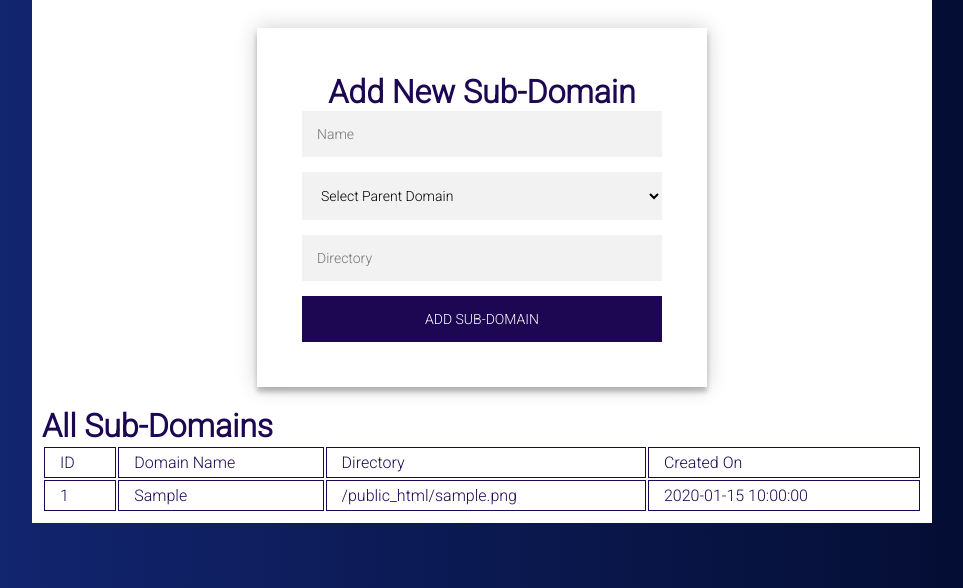
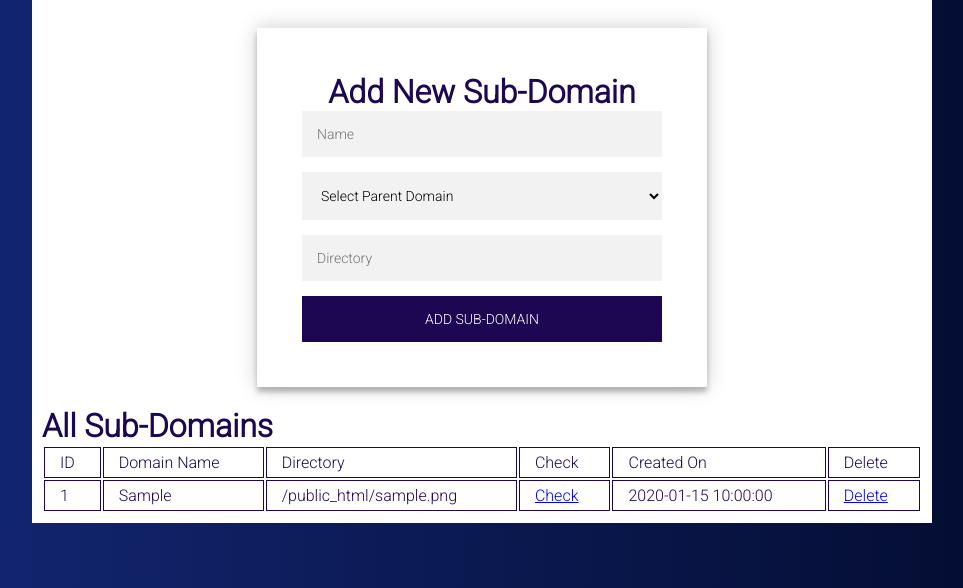
Before and after one commit to kcb0126/cpaddon, a PHP site: page /subdomains.php in a window 1280 px wide. Shown: the part 212-800 px from the top of the page, without its empty margins (158-1121 px from the left). Run offline with PHP 8.4, Linux system fonts and the light colour scheme; the visitor is signed in with stand-in values (Sample User, id 1); tables that the repository leaves empty or names only in its code hold one stand-in row (values such as "Sample post"); data that the repository does not hold is empty.

Commit message:
Modify the sub-domain page.
Add "Delete" function and "Check" link to the table.

```diff
--- a/subdomains.php
+++ b/subdomains.php
@@ -145,9 +145,14 @@
 		  <td>ID</td>
 		  <td>Domain Name</td>
 		  <td>Directory</td>
+          <td>Check</td>
           <td>Created On</td>
+          <td>Delete</td>
 	  </tr>
 	  <?php
+          if(isset($_GET) && array_key_exists("id", $_GET)) {
+              $mysqli->query("DELETE FROM `tbl_subdomain` WHERE id = " . $_GET['id']);
+          }
 		  $getAddon = $mysqli->query("SELECT * FROM `tbl_subdomain`");
 		  while($addon = $getAddon->fetch_object())
 		  {
@@ -156,7 +161,9 @@
 		  <td><?=$addon->id?></td>
 		  <td><?=$addon->full_domain?></td>
 		  <td>/public_html/<?=$addon->files_directory?></td>
+          <td><a href="//<?=$addon->full_domain?>/check.php">Check</a></td>
           <td><?=$addon->added_on?></td>
+          <td><a href="subdomains.php?id=<?=$addon->id?>">Delete</a></td>
 	  </tr>
 	  <?php } ?>
 
```
